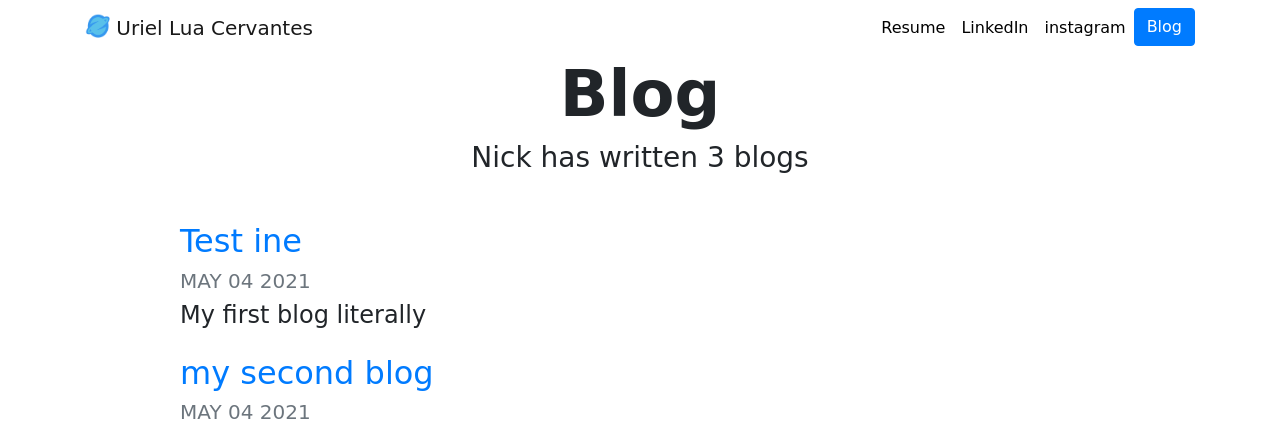
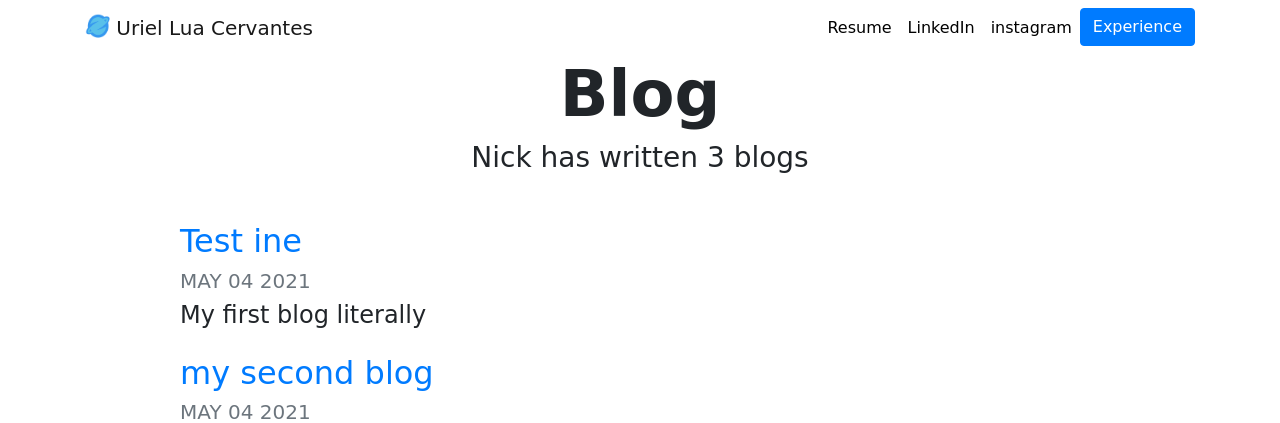
Before and after one commit to uriellua14/django3-personal_portfolio, a Django app: page /blog/ in a window 1280 px wide. Shown: the top 423 px of the page. Run offline with Django 3.2, Linux system fonts and the light colour scheme; data comes from the database, SQL or seed files in the repository; some libraries are stand-ins or nearby versions.

Commit message:
experience

```diff
--- a/portfolio/templates/portfolio/base.html
+++ b/portfolio/templates/portfolio/base.html
@@ -42,7 +42,7 @@
             <a class="nav-link" href="https://www.instagram.com/luauri/" target="_blank">instagram</a>
           </li>
           <li>
-            <a role="button" href="{% url 'blog:all_blogs' %}" class="btn btn-primary">Blog</a>
+            <a role="button" href="{% url 'blog:all_blogs' %}" class="btn btn-primary">Experience</a>
           </li>
         </ul>
       </div>
```
